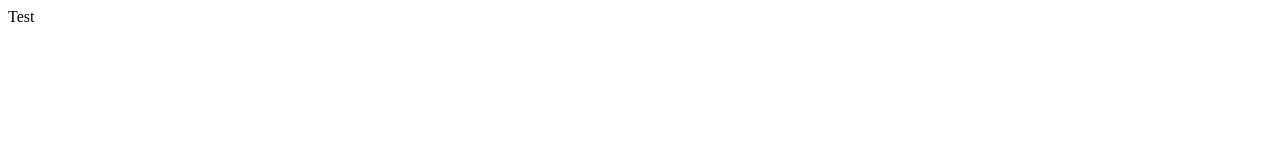
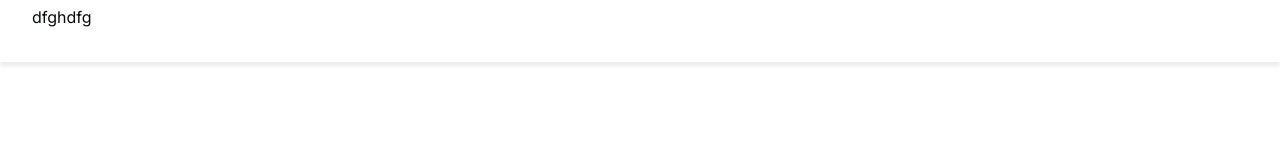
Before and after one commit to lkoscak/gymnastics_app, a React (Vite) app in the folder client/: page / in a window 1280 px wide. Shown: the top 160 px of the page. Built offline with nearby package versions, Linux system fonts and the light colour scheme.

Commit message:
Main layout created. Styled components added

```diff
--- a/client/package.json
+++ b/client/package.json
@@ -11,7 +11,9 @@
 	},
 	"dependencies": {
 		"react": "^18.2.0",
-		"react-dom": "^18.2.0"
+		"react-dom": "^18.2.0",
+		"react-icons": "^4.11.0",
+		"styled-components": "^6.0.7"
 	},
 	"devDependencies": {
 		"@types/react": "^18.2.15",
--- a/client/src/App.jsx
+++ b/client/src/App.jsx
@@ -1,5 +1,13 @@
+import Navbar from "./components/Navbar";
+import MainSection from "./components/MainSection";
+
 const App = () => {
-	return <div>Test</div>;
+	return (
+		<>
+			<Navbar></Navbar>
+			<MainSection></MainSection>
+		</>
+	);
 };
 
 export default App;
--- /dev/null
+++ b/client/src/assets/wrappers/MainSection.js
@@ -0,0 +1,9 @@
+import styled from "styled-components";
+
+const Wrapper = styled.section`
+	flex: 1 1 auto;
+	margin: 0px 100px;
+	display: flex;
+	flex-direction: column;
+`;
+export default Wrapper;
--- /dev/null
+++ b/client/src/assets/wrappers/Navbar.js
@@ -0,0 +1,9 @@
+import styled from "styled-components";
+
+const Wrapper = styled.nav`
+	height: 62px;
+	width: 100%;
+	padding: 7px 32px 7px 32px;
+	box-shadow: 0px 4px 4px 0px rgba(0, 0, 0, 0.08);
+`;
+export default Wrapper;
--- /dev/null
+++ b/client/src/components/MainSection.jsx
@@ -0,0 +1,7 @@
+import Wrapper from "../assets/wrappers/MainSection";
+
+const MainSection = () => {
+	return <Wrapper></Wrapper>;
+};
+
+export default MainSection;
--- /dev/null
+++ b/client/src/components/Navbar.jsx
@@ -0,0 +1,7 @@
+import Wrapper from "../assets/wrappers/Navbar";
+
+const Navbar = () => {
+	return <Wrapper>dfghdfg</Wrapper>;
+};
+
+export default Navbar;
--- /dev/null
+++ b/client/src/index.css
@@ -0,0 +1,102 @@
+/* fonts */
+@import url("https://fonts.googleapis.com/css2?family=Inter:wght@200;400&display=swap");
+
+*,
+::after,
+::before {
+	box-sizing: border-box;
+}
+
+:root {
+	/*colors*/
+	--color_primary: #ff2b51;
+	--color_primaryDark: #cd082b;
+	--color_onPrimary: #ffffff;
+	--color_primaryVariantJudge: #ff842b;
+	--color_disabled: #908d9e;
+	--color_secondary: #d6d5dc;
+	--color_tertiaryDark: #6c6a7d;
+	--color_bg_primary: #f5f5f5;
+	--color_bg_primaryDark: #080a0f;
+	--color_bg_base: #ffffff;
+	--color_bg_secondary: #ebebed;
+	--color_bg_secondaryMedium: #f5f5f5;
+	--color_bg_secondaryDark: #222534;
+	--color_bg_secondaryIOS: #efeff1;
+	--color_bg_tertiaryDark: #38354d;
+	--color_text_primary: #080a0f;
+	--color_text_onPrimary: #ffffff;
+	--color_text_primaryLight: #38354d;
+	--color_text_disabled: #cacaca;
+	--color_text_secondary: #72747b;
+	--color_text_secondaryLight: #b2b2b8;
+	--color_divider_dark: #38354d;
+	--color_divider_medium: #d6d5dc;
+	--color_alert: #ea1a40;
+	--color_success: #27c200;
+	--color_warning: #ffb800;
+	--color_userAvatar: #41de1a;
+	--color_bg_me: #13151d;
+	--color_bg_widgets: #13151d;
+	--color_bg_error: #ebfff9;
+	--color_upload: #d0f7c6;
+	--color_success: #eefdea;
+}
+
+html {
+	font-size: 100%;
+} /*16px*/
+
+body {
+	background-color: var(--color_onPrimary);
+	font-family: "Inter", sans-serif;
+	color: var(--color_text_primary);
+	margin: 0;
+	padding: 0;
+	height: 100vh;
+}
+
+#root {
+	height: 100%;
+	display: flex;
+	flex-direction: column;
+}
+
+h1 {
+	font-size: 32px;
+	font-weight: bold;
+}
+h2 {
+	font-size: 22px;
+	font-weight: bold;
+}
+h3 {
+	font-size: 18px;
+	font-weight: bold;
+}
+h4 {
+	font-size: 16px;
+	font-weight: bold;
+}
+
+/*text*/
+.text_lg {
+	font-size: 18px;
+}
+.text_md {
+	font-size: 16px;
+}
+.text_sm {
+	font-size: 14px;
+}
+.text_sm_bold {
+	font-size: 14px;
+	font-weight: bold;
+}
+.text_xs {
+	font-size: 12px;
+}
+.text_xs_semiBold {
+	font-size: 12px;
+	font-weight: 300;
+}
--- a/client/src/main.jsx
+++ b/client/src/main.jsx
@@ -1,6 +1,7 @@
 import React from "react";
 import ReactDOM from "react-dom/client";
 import App from "./App.jsx";
+import "./index.css";
 
 ReactDOM.createRoot(document.getElementById("root")).render(
 	<React.StrictMode>
```
Also changed, not shown: 1 other file (tests, documents, lock files or other folders).
